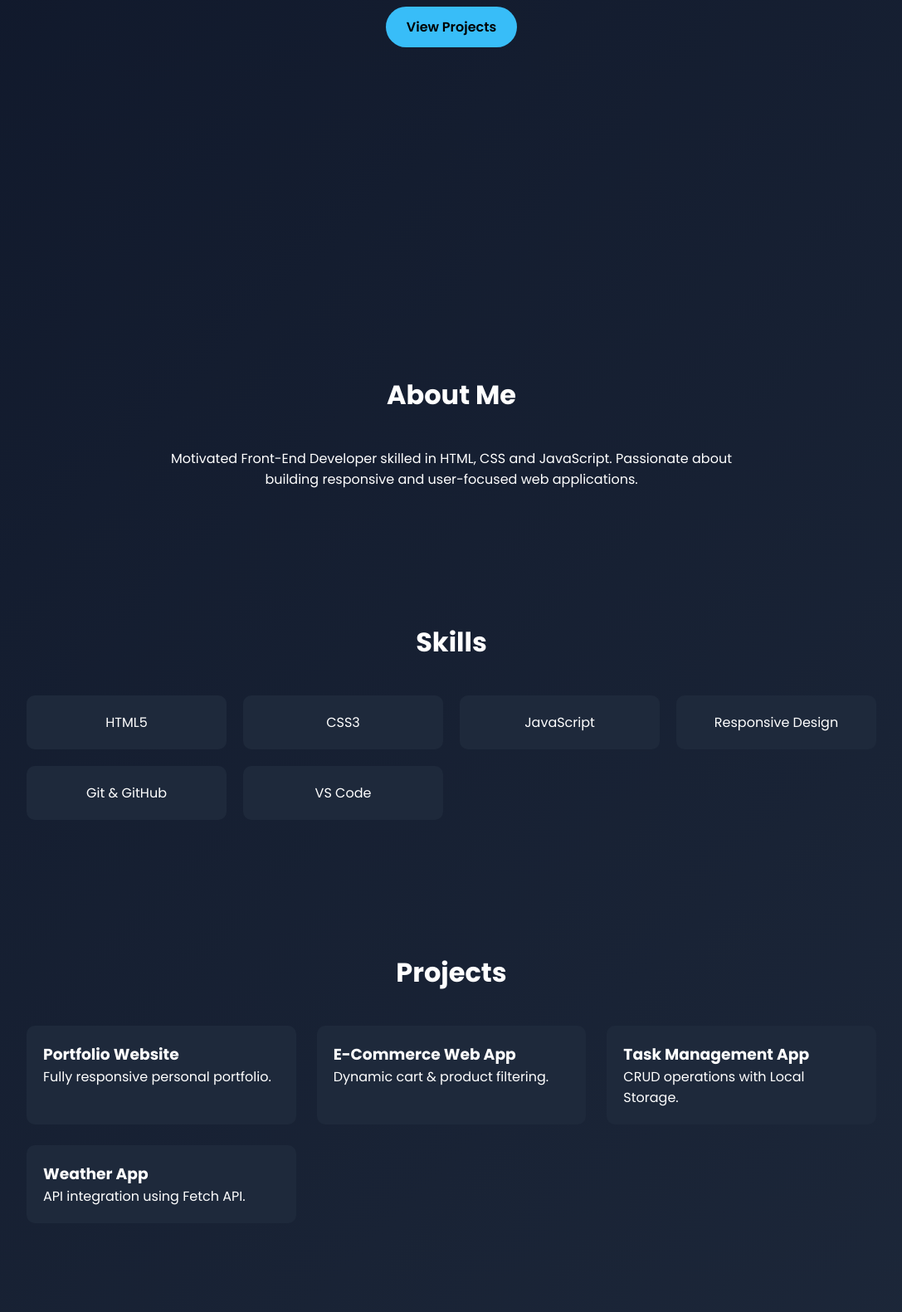
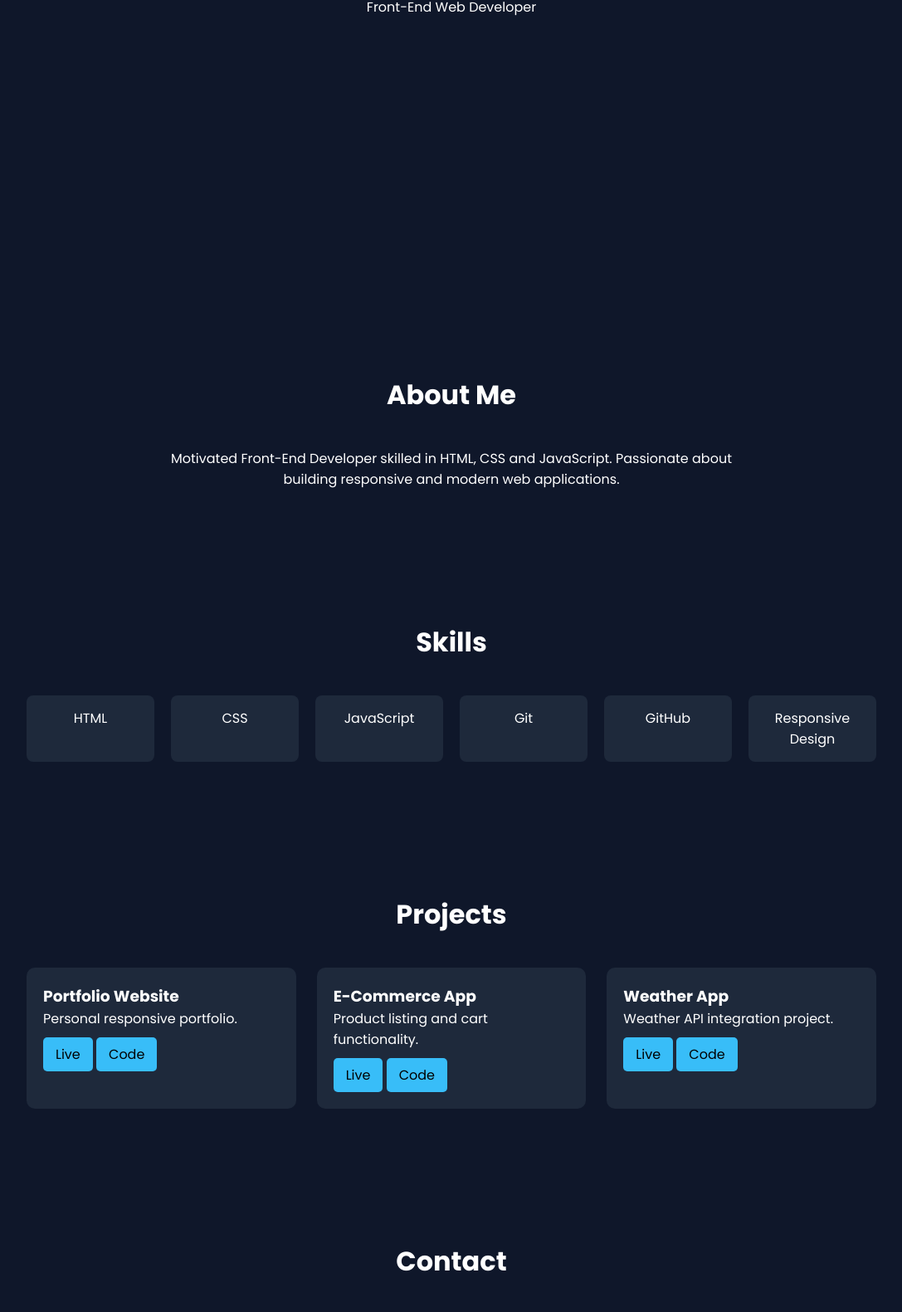
Before and after one commit to sharmaheerendracr7-blip/heerendra-portfolio, a plain HTML site: page index.html in a window 1280 px wide. Shown: the part 428-2009 px from the top of the page at 83% size, without its empty margins (96-1183 px from the left). Drawn offline with Linux system fonts and the light colour scheme.

Commit message:
Update index.html

```diff
--- a/index.html
+++ b/index.html
@@ -3,12 +3,10 @@
 <head>
 <meta charset="UTF-8">
 <meta name="viewport" content="width=device-width, initial-scale=1.0">
-<title>Heerendra Sharma | Developer</title>
-
+<title>Heerendra Sharma | Portfolio</title>
 <link href="https://fonts.googleapis.com/css2?family=Poppins:wght@300;400;600;700&display=swap" rel="stylesheet">
 
 <style>
-
 *{
 margin:0;
 padding:0;
@@ -18,7 +16,7 @@ scroll-behavior:smooth;
 }
 
 body{
-background:linear-gradient(135deg,#0f172a,#1e293b);
+background:#0f172a;
 color:white;
 }
 
@@ -27,21 +25,15 @@ display:flex;
 justify-content:space-between;
 align-items:center;
 padding:20px 10%;
-background:rgba(0,0,0,0.3);
-backdrop-filter:blur(10px);
+background:#020617;
 position:fixed;
 width:100%;
 }
 
-nav h2{
-color:#38bdf8;
-}
-
 nav a{
 color:white;
+text-decoration:none;
 margin-left:20px;
-text-decoration:none;
-font-weight:500;
 }
 
 .hero{
@@ -51,7 +43,6 @@ flex-direction:column;
 justify-content:center;
 align-items:center;
 text-align:center;
-padding:20px;
 }
 
 .hero h1{
@@ -62,43 +53,27 @@ font-size:3rem;
 color:#38bdf8;
 }
 
-.btn{
-margin-top:20px;
-padding:12px 25px;
-background:#38bdf8;
-border:none;
-border-radius:30px;
-color:black;
-font-weight:600;
-text-decoration:none;
-}
-
 section{
 padding:80px 10%;
 }
 
-.section-title{
+.title{
 text-align:center;
+margin-bottom:40px;
 font-size:2rem;
-margin-bottom:40px;
 }
 
 .skills{
 display:grid;
-grid-template-columns:repeat(auto-fit,minmax(200px,1fr));
+grid-template-columns:repeat(auto-fit,minmax(150px,1fr));
 gap:20px;
 }
 
-.skill-card{
+.skill{
 background:#1e293b;
-padding:20px;
-border-radius:10px;
+padding:15px;
 text-align:center;
-transition:0.3s;
-}
-
-.skill-card:hover{
-transform:translateY(-5px);
+border-radius:8px;
 }
 
 .projects{
@@ -107,143 +82,106 @@ grid-template-columns:repeat(auto-fit,minmax(250px,1fr));
 gap:25px;
 }
 
-.project-card{
+.project{
 background:#1e293b;
 padding:20px;
 border-radius:10px;
-transition:0.3s;
 }
 
-.project-card:hover{
-transform:scale(1.05);
+.btn{
+display:inline-block;
+margin-top:10px;
+padding:8px 15px;
+background:#38bdf8;
+color:black;
+border-radius:5px;
+text-decoration:none;
 }
 
 footer{
 text-align:center;
-padding:30px;
-background:black;
-margin-top:40px;
+padding:20px;
+background:#020617;
 }
-
 </style>
 </head>
 
 <body>
 
 <nav>
-<h2>Heerendra</h2>
-
+<h3>Heerendra</h3>
 <div>
 <a href="#about">About</a>
 <a href="#skills">Skills</a>
 <a href="#projects">Projects</a>
 <a href="#contact">Contact</a>
 </div>
-
 </nav>
 
 <section class="hero">
-
-<h1>Hi, I'm <span>Heerendra Sharma</span></h1>
-
-<h3 id="typing"></h3>
-
-<a href="#projects" class="btn">View Projects</a>
-
+<h1>Hello, I'm <span>Heerendra Sharma</span></h1>
+<p>Front-End Web Developer</p>
 </section>
 
 <section id="about">
-
-<h2 class="section-title">About Me</h2>
-
+<h2 class="title">About Me</h2>
 <p style="text-align:center;max-width:700px;margin:auto;">
 Motivated Front-End Developer skilled in HTML, CSS and JavaScript.
-Passionate about building responsive and user-focused web applications.
+Passionate about building responsive and modern web applications.
 </p>
-
 </section>
 
 <section id="skills">
-
-<h2 class="section-title">Skills</h2>
-
+<h2 class="title">Skills</h2>
 <div class="skills">
-
-<div class="skill-card">HTML5</div>
-<div class="skill-card">CSS3</div>
-<div class="skill-card">JavaScript</div>
-<div class="skill-card">Responsive Design</div>
-<div class="skill-card">Git & GitHub</div>
-<div class="skill-card">VS Code</div>
-
+<div class="skill">HTML</div>
+<div class="skill">CSS</div>
+<div class="skill">JavaScript</div>
+<div class="skill">Git</div>
+<div class="skill">GitHub</div>
+<div class="skill">Responsive Design</div>
 </div>
-
 </section>
 
 <section id="projects">
-
-<h2 class="section-title">Projects</h2>
-
+<h2 class="title">Projects</h2>
 <div class="projects">
 
-<div class="project-card">
+<div class="project">
 <h3>Portfolio Website</h3>
-<p>Fully responsive personal portfolio.</p>
+<p>Personal responsive portfolio.</p>
+<a href="#" class="btn">Live</a>
+<a href="#" class="btn">Code</a>
 </div>
 
-<div class="project-card">
-<h3>E-Commerce Web App</h3>
-<p>Dynamic cart & product filtering.</p>
+<div class="project">
+<h3>E-Commerce App</h3>
+<p>Product listing and cart functionality.</p>
+<a href="#" class="btn">Live</a>
+<a href="#" class="btn">Code</a>
 </div>
 
-<div class="project-card">
-<h3>Task Management App</h3>
-<p>CRUD operations with Local Storage.</p>
-</div>
-
-<div class="project-card">
+<div class="project">
 <h3>Weather App</h3>
-<p>API integration using Fetch API.</p>
+<p>Weather API integration project.</p>
+<a href="#" class="btn">Live</a>
+<a href="#" class="btn">Code</a>
 </div>
 
 </div>
-
 </section>
 
 <section id="contact">
-
-<h2 class="section-title">Contact</h2>
-
-<p style="text-align:center;">
-📍 Jaipur, India <br>
+<h2 class="title">Contact</h2>
+<p style="text-align:center">
 📧 Sharmaheerendracr7@gmail.com <br>
 📞 8905643678
 </p>
-
 </section>
 
 <footer>
-
 <p>© 2026 Heerendra Sharma</p>
-
 </footer>
-
-<script>
-
-const text = "Front-End Developer | Web Enthusiast";
-let i = 0;
-
-function typing(){
-if(i < text.length){
-document.getElementById("typing").innerHTML += text.charAt(i);
-i++;
-setTimeout(typing,70);
-}
-}
-
-typing();
-
-</script>
 
 </body>
 </html>
```
